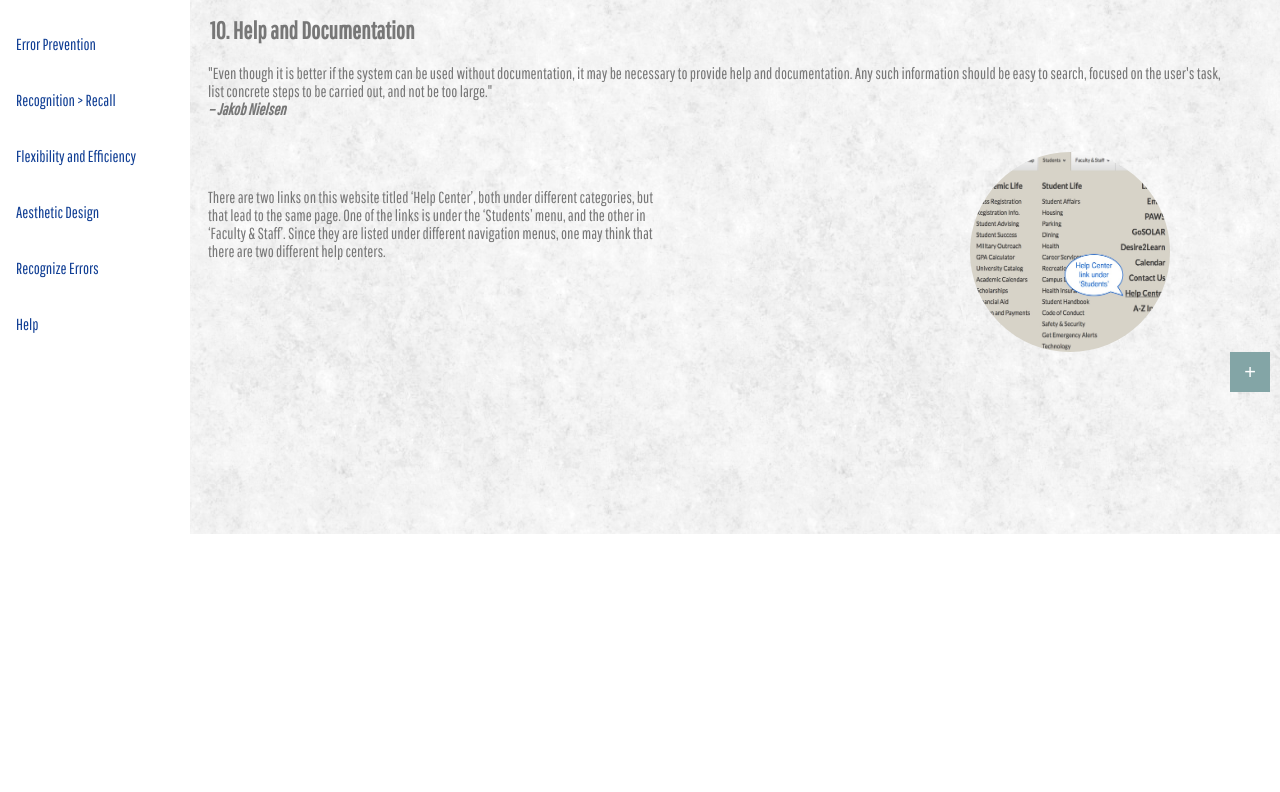
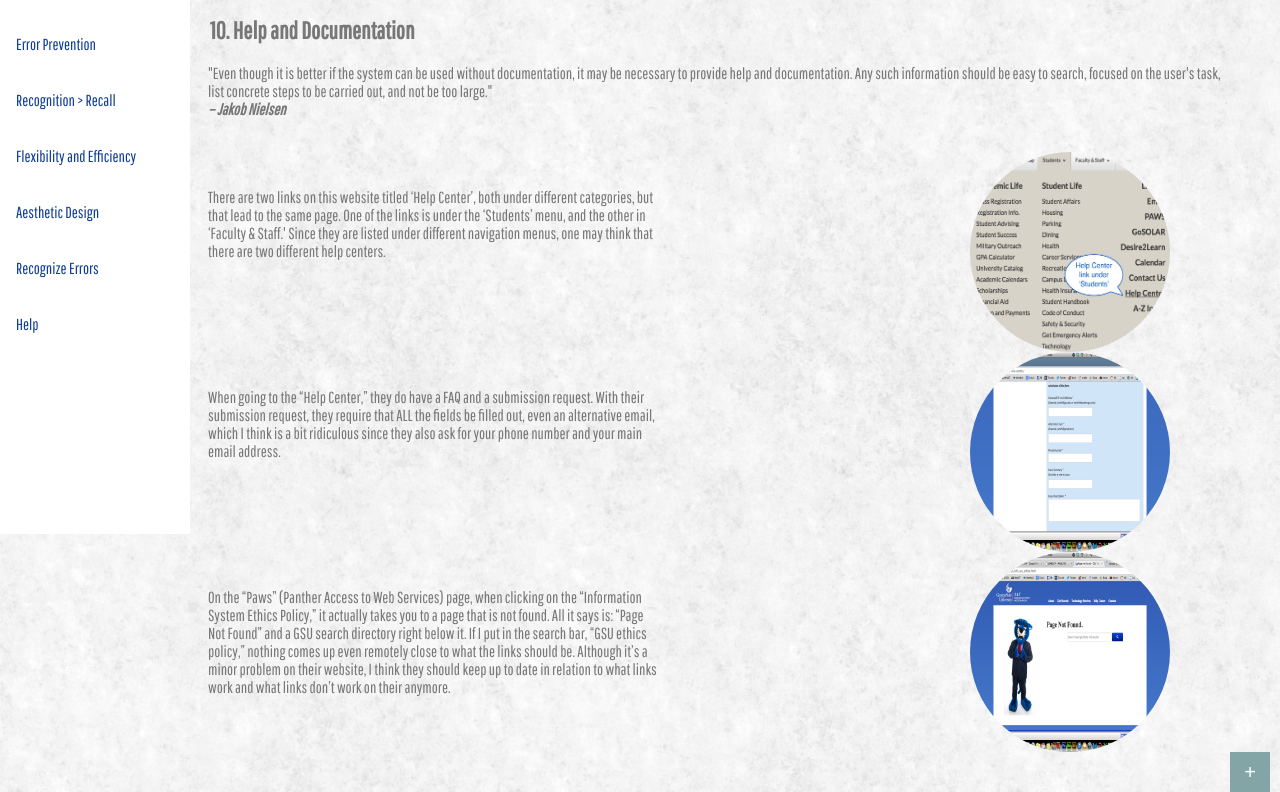
Before and after one commit to JNguyenFC/COGS-187A, a plain HTML site: page help.html in a window 1280 px wide. Shown: the part 266-1058 px from the top of the page. Before the commit the page ends 800 px from the top, so only its background shows below. Drawn offline with Linux system fonts and the light colour scheme.

Commit message:
more
content

```diff
--- a/help.html
+++ b/help.html
@@ -71,14 +71,32 @@
 				<div class="image">
 					<a href="img/help_1.jpg" rel="lightbox[visibility]" ><img src="img/help_1.jpg" class="image1"/></a><br /><br />
 				</div>
-				<div class="text">There are two links on this website titled ‘Help Center’, both under different categories, but that lead to the same page.  One of the links is under the ‘Students’ menu, and the other in ‘Faculty & Staff’.  Since they are listed under different navigation menus, one may think that there are two different help centers. </div>
+				<div class="text">There are two links on this website titled ‘Help Center’, both under different categories, but that lead to the same page. One of the links is under the ‘Students’ menu, and the other in ‘Faculty & Staff.' Since they are listed under different navigation menus, one may think that there are two different help centers. </div>
+				<div style="clear:both;">
+			</div>
+		</div>
+
+
+
+			<div class="paragraph">
+				<div class="image">
+					<a href="img/help_3.png" rel="lightbox[visibility]" ><img src="img/help_3.png" class="image1"/></a><br /><br />
+				</div>
+				<div class="text">When going to the “Help Center,” they do have a FAQ and a submission request. With their submission request, they require that ALL the fields be filled out, even an alternative email, which I think is a bit ridiculous since they also ask for your phone number and your main email address.  </div>
+				<div style="clear:both;"></div>
+			</div>
+		</div>
+
+			<div class="paragraph">
+				<div class="image">
+					<a href="img/help_4.png" rel="lightbox[visibility]" ><img src="img/help_4.png" class="image1"/></a><br /><br />
+				</div>
+				<div class="text">On the “Paws” (Panther Access to Web Services) page, when clicking on the “Information System Ethics Policy,” it actually takes you to a page that is not found. All it says is: “Page Not Found” and a GSU search directory right below it. If I put in the search bar, “GSU ethics policy,” nothing comes up even remotely close to what the links should be. Although it’s a minor problem on their website, I think they should keep up to date in relation to what links work and what links don’t work on their anymore.  </div>
 				<div style="clear:both;"></div>
 			</div>
 		</div>
 
 
-
-    </div>
 	<a href="#" class="toggle-footer-btn">+</a>
 		<div id="footer" class="footer">
 			&copy; Jane, Jeffrey, & Kenna Team || All Rights Reserved
```
Also changed, not shown: recognize.html (+22 -3 lines), img/help_3.png (added), img/help_4.png (added), img/recognize_3.png (added), img/recognize_4.png (added).
